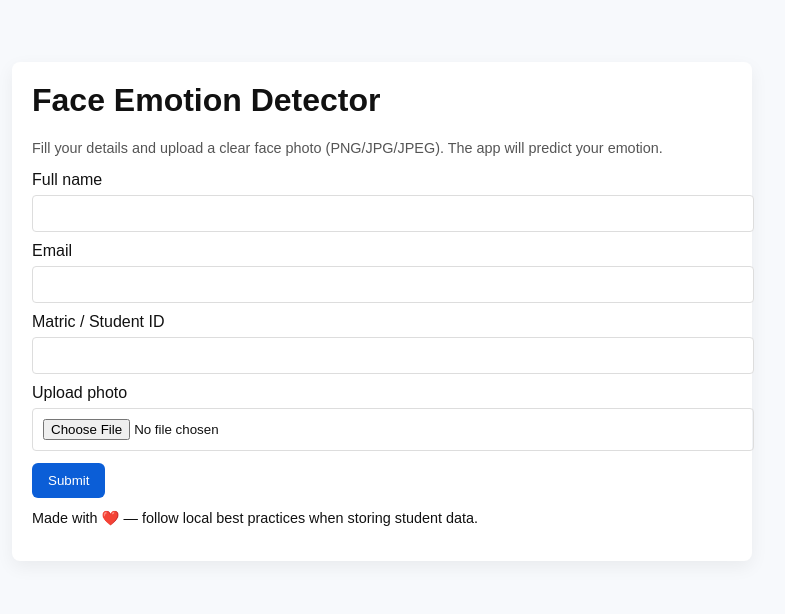
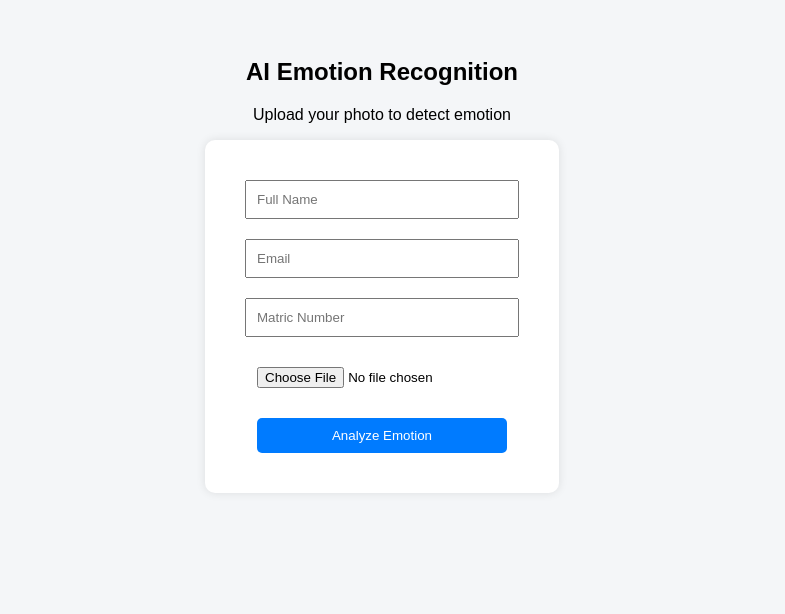
Before and after one commit to akejutotheworld/AI-EMOTION-RECOGNITION, a Flask app: page / in a window 1280 px wide. Shown: the top 614 px of the page, without its empty margins (258-1043 px from the left). Run offline with Flask 2, Linux system fonts and the light colour scheme.

Commit message:
Update index.html

```diff
--- a/templates/index.html
+++ b/templates/index.html
@@ -1,39 +1,59 @@
-<!doctype html>
+<!DOCTYPE html>
 <html lang="en">
 <head>
-    <meta charset="utf-8" />
-    <meta name="viewport" content="width=device-width, initial-scale=1" />
-    <title>Face Emotion Detector</title>
+  <meta charset="UTF-8">
+  <title>AI Emotion Recognition</title>
   <style>
-      body{font-family: Arial, sans-serif; background:#f7f9fc; color:#111; padding:24px}
-      .container{max-width:700px;margin:30px auto;padding:20px;background:white;border-radius:8px;box-shadow:0 6px 18px rgba(0,0,0,0.06)}
-      h1{margin-top:0}
-      label{display:block;margin:10px 0 6px}
-      input[type=text], input[type=email], input[type=file]{width:100%;padding:10px;border:1px solid #ddd;border-radius:4px}
-      button{margin-top:12px;padding:10px 16px;border:none;border-radius:6px;background:#0b5ed7;color:white;cursor:pointer}
-      .note{font-size:0.9em;color:#555}
+    body {
+      font-family: Arial, sans-serif;
+      background-color: #f4f6f8;
+      text-align: center;
+      padding: 30px;
+    }
+    form {
+      background: white;
+      padding: 30px;
+      border-radius: 10px;
+      display: inline-block;
+      box-shadow: 0 0 10px rgba(0,0,0,0.1);
+    }
+    input, button {
+      margin: 10px;
+      padding: 10px;
+      width: 250px;
+    }
+    button {
+      background-color: #007bff;
+      border: none;
+      color: white;
+      cursor: pointer;
+      border-radius: 5px;
+    }
+    button:hover {
+      background-color: #0056b3;
+    }
   </style>
 </head>
 <body>
-    <div class="container">
-      <h1>Face Emotion Detector</h1>
-      <p class="note">Fill your details and upload a clear face photo (PNG/JPG/JPEG). The app will predict your emotion.</p>
-      <form method="post" action="/submit" enctype="multipart/form-data">
-        <label for="fullname">Full name</label>
-        <input id="fullname" name="fullname" type="text" required />
+  <h2>AI Emotion Recognition</h2>
+  <p>Upload your photo to detect emotion</p>
 
-        <label for="email">Email</label>
-        <input id="email" name="email" type="email" required />
+  <form action="{{ url_for('submit') }}" method="post" enctype="multipart/form-data">
+    <input type="text" name="fullname" placeholder="Full Name" required><br>
+    <input type="email" name="email" placeholder="Email" required><br>
+    <input type="text" name="matric" placeholder="Matric Number" required><br>
+    <input type="file" name="photo" accept="image/*" required><br>
+    <button type="submit">Analyze Emotion</button>
+  </form>
 
-        <label for="matric">Matric / Student ID</label>
-        <input id="matric" name="matric" type="text" required />
-
-        <label for="photo">Upload photo</label>
-        <input id="photo" name="photo" type="file" accept="image/*" required />
-
-        <button type="submit">Submit</button>
-      </form>
-      <p style="margin-top:12px; font-size:0.9em">Made with ❤️ — follow local best practices when storing student data.</p>
-    </div>
+  {% with messages = get_flashed_messages() %}
+    {% if messages %}
+      <ul>
+        {% for message in messages %}
+          <li style="color:red;">{{ message }}</li>
+        {% endfor %}
+      </ul>
+    {% endif %}
+  {% endwith %}
 </body>
 </html>
```
Lines whose indentation alone changed are shown as unchanged.
